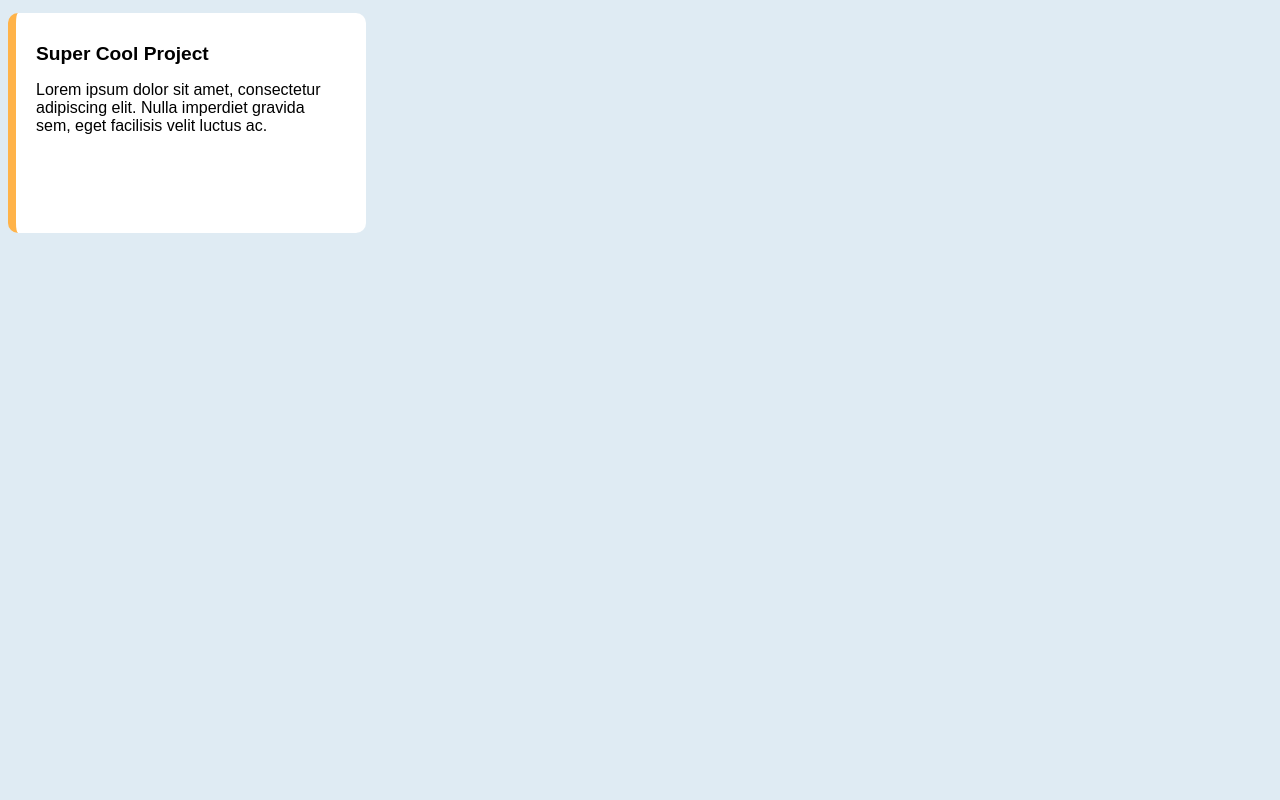
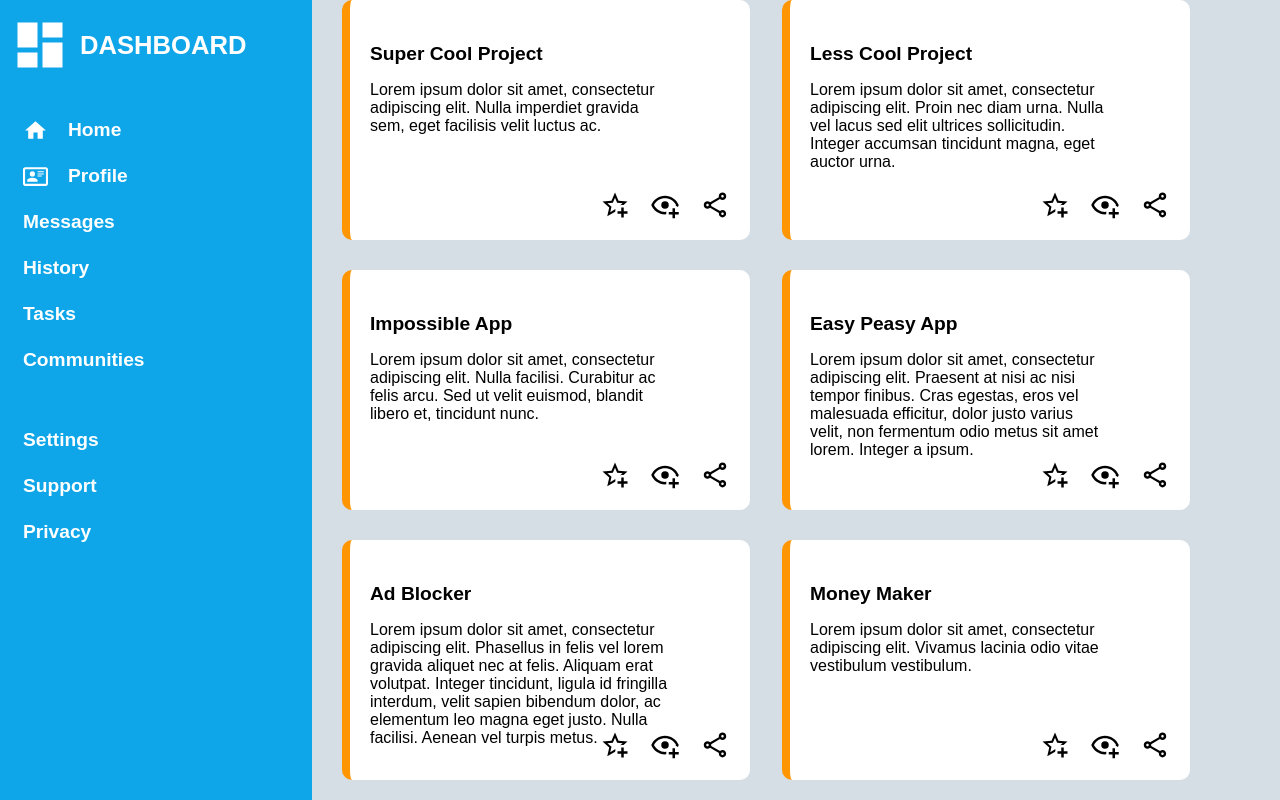
Before and after one commit to MimikIsBad/Grid, a plain HTML site: page index.html in a window 1280 px wide. Drawn offline with Linux system fonts and the light colour scheme.

Commit message:
Finished Project layout, Add Sidebar

```diff
--- a/index.html
+++ b/index.html
@@ -8,6 +8,40 @@
     <link rel="stylesheet" href="styles.css">
 </head>
 <body>
+    <div class="sidebar">
+        <div class="home">
+            <img src="images/view-dashboard.svg">
+            <div>DASHBOARD</div>
+        </div>
+        <div class="sidebar-buttons">
+            <button>
+                <img src="images/home.svg">
+                Home
+            </button>
+            <button>
+                <img src="images/card-account-details-outline.svg">
+                Profile
+            </button>
+            <button>
+                Messages
+            </button>
+            <button>
+                History
+            </button>
+            <button>
+                Tasks
+            </button>
+            <button>
+                Communities
+            </button>
+        </div>
+        <div class="settings-menu">
+            <button>Settings</button>
+            <button>Support</button>
+            <button>Privacy</button>
+        </div>
+    </div>
+
     <div class="project-container">
         <div class="project-box">
             <div id="text-box">
@@ -16,10 +50,80 @@
                     Lorem ipsum dolor sit amet, consectetur adipiscing elit. Nulla imperdiet gravida sem, eget facilisis velit luctus ac.
                 </p>
             </div>
-            <div>
-                <img>
-                <img>
-                <img>
+            <div class="project-images">
+                <img src="images/star-plus-outline.svg">
+                <img src="images/eye-plus-outline.svg">
+                <img src="images/share-variant-outline.svg">
+            </div>
+        </div>
+        <div class="project-box">
+            <div id="text-box">
+                <h1>Less Cool Project</h1>
+                <p>
+                    Lorem ipsum dolor sit amet, consectetur adipiscing elit. Proin nec diam urna. Nulla vel lacus sed elit ultrices sollicitudin. Integer accumsan tincidunt magna, eget auctor urna.
+
+                </p>
+            </div>
+            <div class="project-images">
+                <img src="images/star-plus-outline.svg">
+                <img src="images/eye-plus-outline.svg">
+                <img src="images/share-variant-outline.svg">
+            </div>
+        </div>
+        <div class="project-box">
+            <div id="text-box">
+                <h1>Impossible App</h1>
+                <p>
+                    Lorem ipsum dolor sit amet, consectetur adipiscing elit. Nulla facilisi. Curabitur ac felis arcu. Sed ut velit euismod, blandit libero et, tincidunt nunc.
+
+                </p>
+            </div>
+            <div class="project-images">
+                <img src="images/star-plus-outline.svg">
+                <img src="images/eye-plus-outline.svg">
+                <img src="images/share-variant-outline.svg">
+            </div>
+        </div>
+        <div class="project-box">
+            <div id="text-box">
+                <h1>Easy Peasy App</h1>
+                <p>
+                    Lorem ipsum dolor sit amet, consectetur adipiscing elit. Praesent at nisi ac nisi tempor finibus. Cras egestas, eros vel malesuada efficitur, dolor justo varius velit, non fermentum odio metus sit amet lorem. Integer a ipsum.
+
+                </p>
+            </div>
+            <div class="project-images">
+                <img src="images/star-plus-outline.svg">
+                <img src="images/eye-plus-outline.svg">
+                <img src="images/share-variant-outline.svg">
+            </div>
+        </div>
+        <div class="project-box">
+            <div id="text-box">
+                <h1>Ad Blocker</h1>
+                <p>
+                    Lorem ipsum dolor sit amet, consectetur adipiscing elit. Phasellus in felis vel lorem gravida aliquet nec at felis. Aliquam erat volutpat. Integer tincidunt, ligula id fringilla interdum, velit sapien bibendum dolor, ac elementum leo magna eget justo. Nulla facilisi. Aenean vel turpis metus.
+
+                </p>
+            </div>
+            <div class="project-images">
+                <img src="images/star-plus-outline.svg">
+                <img src="images/eye-plus-outline.svg">
+                <img src="images/share-variant-outline.svg">
+            </div>
+        </div>
+        <div class="project-box">
+            <div id="text-box">
+                <h1>Money Maker</h1>
+                <p>
+                    Lorem ipsum dolor sit amet, consectetur adipiscing elit. Vivamus lacinia odio vitae vestibulum vestibulum.
+
+                </p>
+            </div>
+            <div class="project-images">
+                <img src="images/star-plus-outline.svg">
+                <img src="images/eye-plus-outline.svg">
+                <img src="images/share-variant-outline.svg">
             </div>
         </div>
     </div>
--- a/styles.css
+++ b/styles.css
@@ -1,14 +1,19 @@
 body {
     font-family: Arial, Helvetica, sans-serif;
-    background-color: rgb(223, 235, 243);
+    background-color: rgb(213, 222, 229);
+    margin: 0;
+
+    display: flex;
+    flex-direction: row;
 }
 
 .project-box {
-    width: 350px;
-    height: 220px;
+    width: 400px;
+    height: 240px;
     background-color: white;
-    border-left: 8px rgb(255, 179, 73) solid;
+    border-left: 8px rgb(255, 149, 0) solid;
     border-radius: 10px;
+    position: relative; /* Add this */
 }
 
 h1 {
@@ -21,3 +26,75 @@ h1 {
     left: 20px;
     width: 300px;
 }
+
+.project-images img {
+    height: 30px;
+}
+
+.project-images {
+    display: flex;
+    flex-direction: row;
+    gap: 20px;
+    position: absolute; /* Add this */
+    bottom: 20px; /* Adjust as needed */
+    right: 20px; /* Adjust as needed */
+}
+
+.project-container {
+    display: grid;
+    grid-template-columns: 350px 350px;
+    grid-template-rows: 220px 220px 220px;
+    column-gap: 90px;
+    row-gap: 50px;
+    margin-left: 30px;
+}
+
+.sidebar {
+    background-color: #0ea5e9;
+    width: 312px;
+    height: 100vh;
+}
+
+button {
+    height: 30px;
+    width: 100%;
+    display: flex;
+    align-items: center;
+    justify-content: flex-start;
+    padding-left: 23px;
+    gap: 20px; /* This adds space between the image and text */
+    background-color: #0ea5e9;
+    border: none;
+    color: white;
+    font-size: 1.2em; /* Adjust font size as needed */
+    font-weight: bold;
+    margin-bottom: 16px;
+}
+
+.sidebar img {
+    height: 60px;
+}
+
+.home {
+    display: flex;
+    flex-direction: row;
+    align-items: center;
+    gap: 10px;
+    font-size: 1.6em;
+    font-weight: bold;
+    color: white;
+    margin-top: 15px;
+    margin-left: 10px;
+}
+
+.sidebar-buttons img {
+    height: 25px;
+}
+
+.sidebar-buttons {
+    margin-top: 40px;
+}
+
+.settings-menu {
+    margin-top: 50px;
+}
```
Also changed, not shown: images/card-account-details-outline.svg (added), images/home.svg (added), images/view-dashboard.svg (added).
